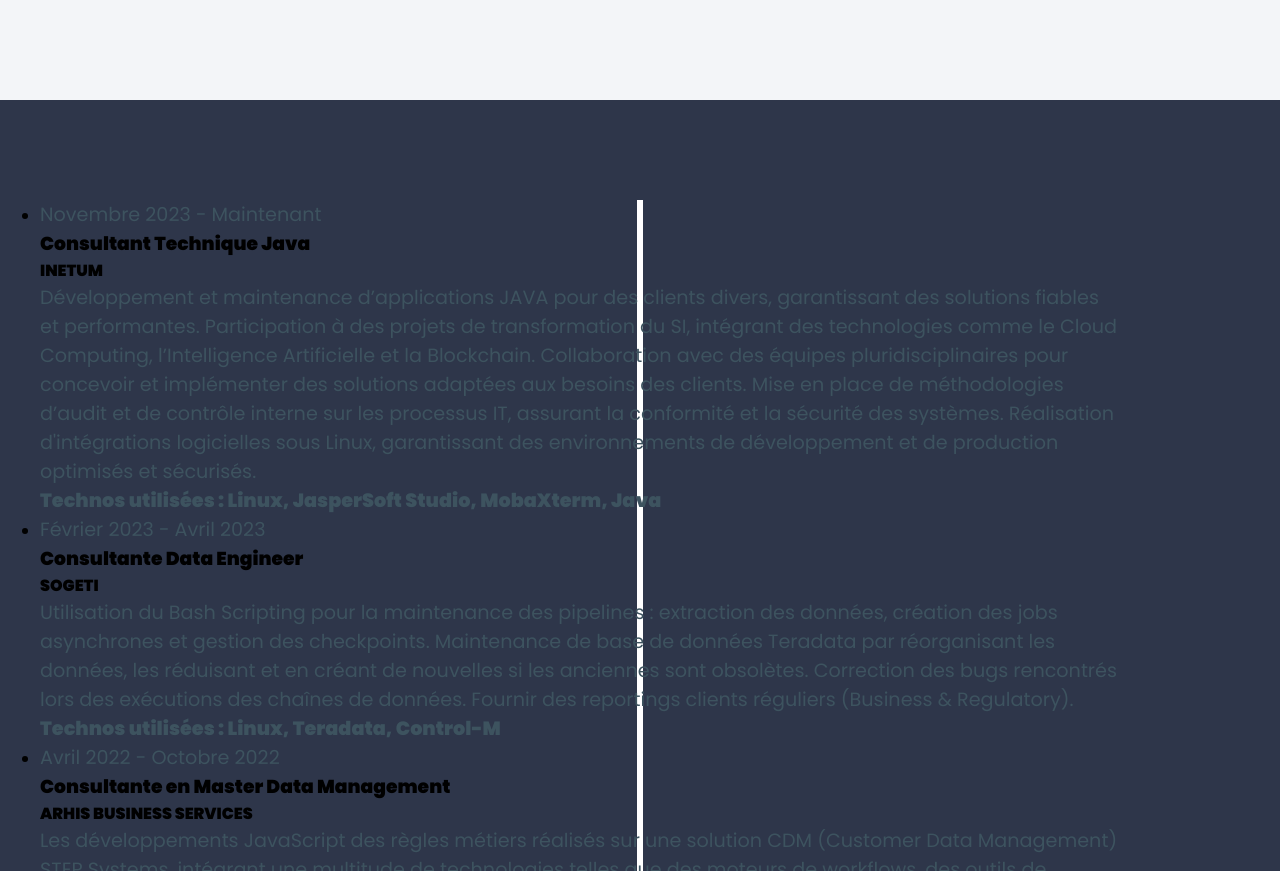
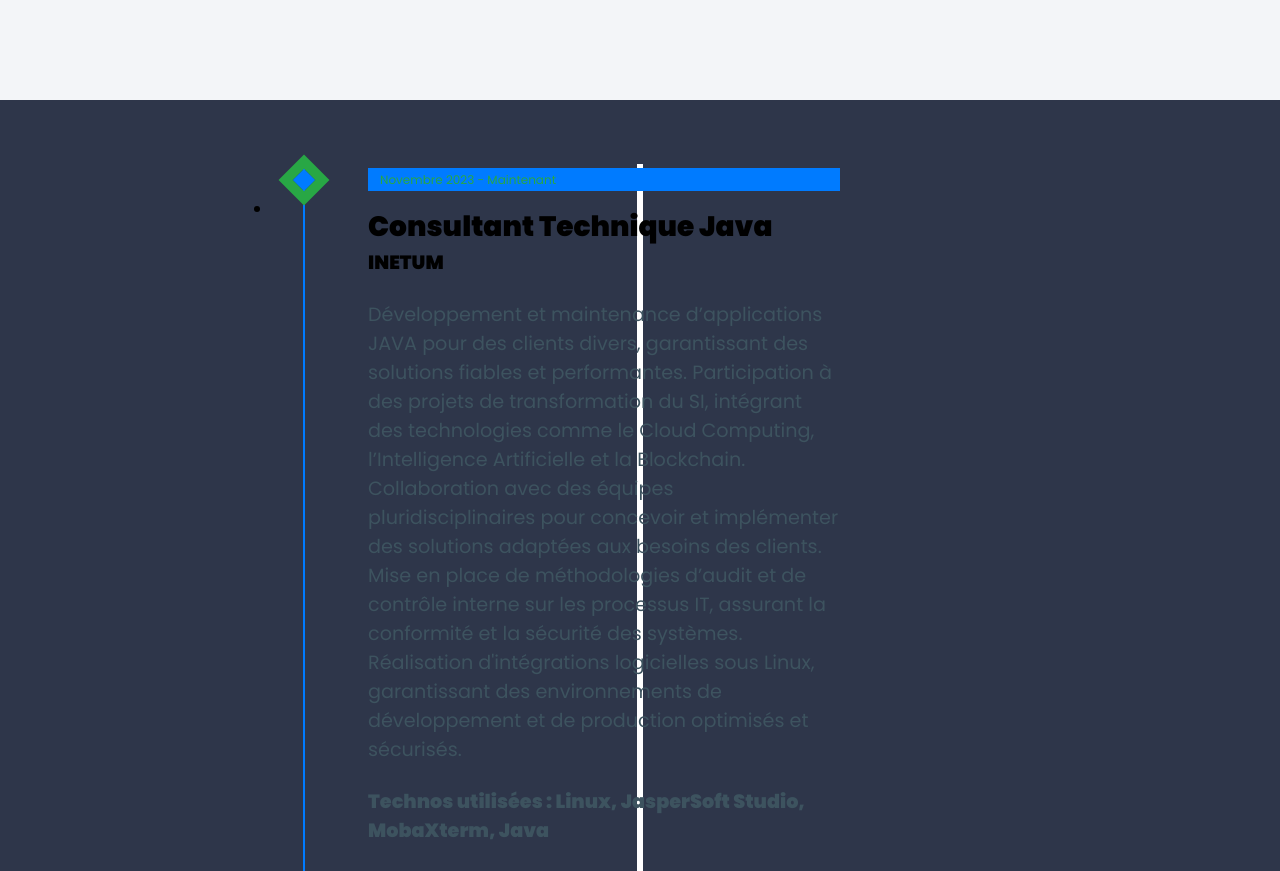
Before and after one commit to patrondiane/Portf, a website: page skills.html in a window 1280 px wide. Shown: the part 700-1571 px from the top of the page. Drawn offline with nearby package versions, Linux system fonts and the light colour scheme.

Commit message:
Changement

```diff
--- a/skill_style.css
+++ b/skill_style.css
@@ -309,3 +309,84 @@
     background-color: #3d535f;
     padding: 8px 14
 }
+
+/* Styling */
+.timeline {
+    margin: 4em auto;
+    position: relative;
+    max-width: 46em;
+  }
+
+  .timeline:before {
+    background-color: #007bff; /* Remplacez par votre couleur */
+    content: '';
+    margin-left: -1px;
+    position: absolute;
+    top: 0;
+    left: 2em;
+    width: 2px;
+    height: 100%;
+  }
+
+  .timeline-event {
+    position: relative;
+  }
+
+  .timeline-event:hover .timeline-event-icon {
+    transform: rotate(-45deg);
+    background-color: #ff5733; /* Remplacez par votre couleur */
+  }
+
+  .timeline-event:hover .timeline-event-thumbnail {
+    box-shadow: inset 40em 0 0 0 #ff5733; /* Remplacez par votre couleur */
+  }
+
+  .timeline-event-copy {
+    padding: 2em;
+    position: relative;
+    top: -1.875em;
+    left: 4em;
+    width: 80%;
+  }
+
+  .timeline-event-copy h3 {
+    font-size: 1.75em;
+  }
+
+  .timeline-event-copy h4 {
+    font-size: 1.2em;
+    margin-bottom: 1.2em;
+  }
+
+  .timeline-event-copy strong {
+    font-weight: 700;
+  }
+
+  .timeline-event-copy p:not(.timeline-event-thumbnail) {
+    padding-bottom: 1.2em;
+  }
+
+  .timeline-event-icon {
+    transition: transform 0.2s ease-in;
+    transform: rotate(45deg);
+    background-color: #007bff; /* Remplacez par votre couleur */
+    outline: 10px solid #28a745; /* Remplacez par votre couleur */
+    display: block;
+    margin: 0.5em 0.5em 0.5em -0.5em;
+    position: absolute;
+    top: 0;
+    left: 2em;
+    width: 1em;
+    height: 1em;
+  }
+
+  .timeline-event-thumbnail {
+    transition: box-shadow 0.5s ease-in 0.1s;
+    color: #28a745; /* Remplacez par votre couleur */
+    font-size: 0.75em;
+    background-color: #007bff; /* Remplacez par votre couleur */
+    box-shadow: inset 0 0 0 0em #ef795a; /* Remplacez par votre couleur */
+    display: inline-block;
+    margin-bottom: 1.2em;
+    padding: 0.25em 1em 0.2em 1em;
+  }
--- a/skills.html
+++ b/skills.html
@@ -11,7 +11,7 @@
         <nav>
             <div class="logo">folio<b>.</b></div>
             <ul class="navItems">
-                <li><a href="index.html">home</a></li>
+                <li><a href="home.html">home</a></li>
                 <li><a href="about.html">about</a></li>
                 <li><a href="skills.html">skills</a></li>
                 <li><a href="#">blog</a></li>
```
Also changed, not shown: about.html (+1 -1 lines), home.html (renamed from index.html, +2 -2 lines).
